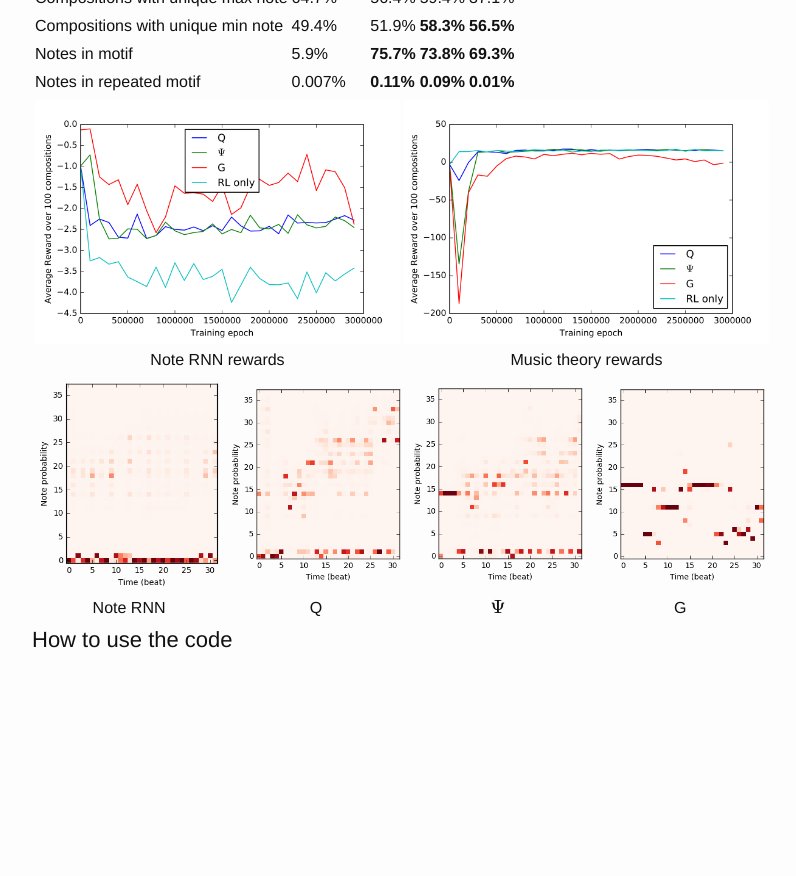
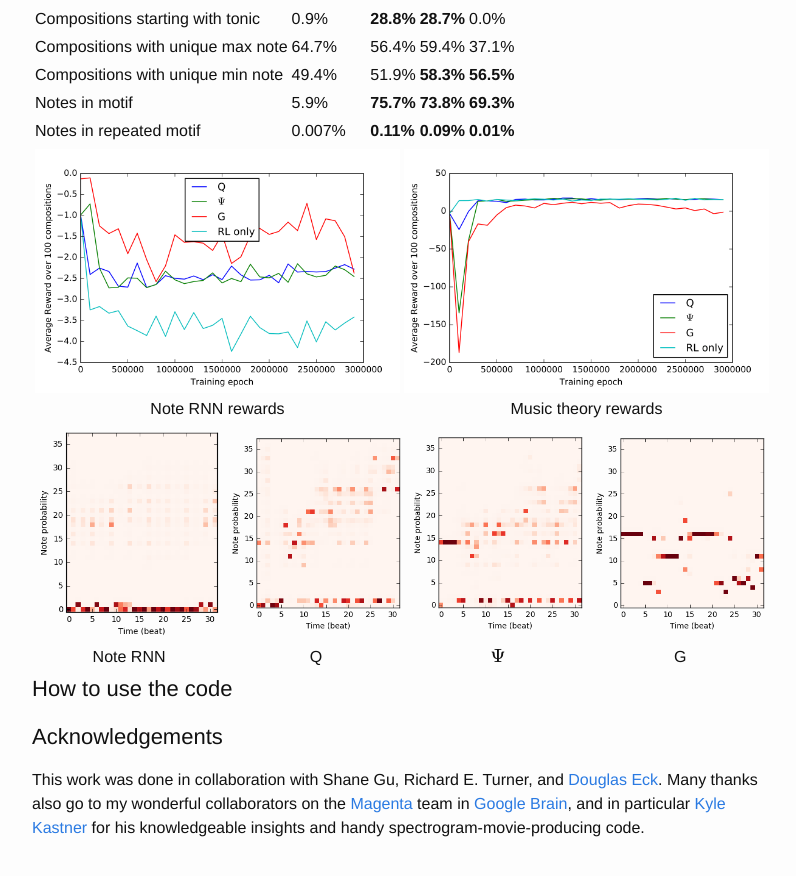
Before and after one commit to notfuchsia/notfuchsia.github.io, a Jekyll site: the page built from _posts/2016-10-10-natasha.markdown, in a window 1280 px wide and 900 px high, scrolled down 3710 px. Shown: the top 876 px of the window, without its empty margins (238-1034 px from the left). Built offline with Jekyll 4.4.1, drawn with Linux system fonts in a browser that asks for light colours; formulas are drawn with MathJax 3; before the commit the page ends 4426 px from its top, so only the background shows below that; some of the changed text lies outside the part shown.

Commit message:
acknowledgements

```diff
--- a/_posts/2016-10-10-natasha.markdown
+++ b/_posts/2016-10-10-natasha.markdown
@@ -118,4 +120,16 @@
 -------------------
 
 
+Acknowledgements
+----------------
+This work was done in collaboration with Shane Gu, Richard E. Turner, and [Douglas Eck](doug). Many thanks also go to my wonderful collaborators on the [Magenta](magenta) team in [Google Brain](brain), and in particular [Kyle Kastner](kastner) for his knowledgeable insights and handy spectrogram-movie-producing code.
+
+[our arxiv]: https://arxiv.org/abs/comingsoon
+
+[doug]: http://research.google.com/pubs/author39086.html
+[kastner]: http://kastnerkyle.github.io/
+[brain]: http://research.google.com/teams/brain/
+[tensorflow]: https://www.tensorflow.org/
+[magenta]: https://magenta.tensorflow.org/
+
 <script type="text/javascript" src="https://cdn.mathjax.org/mathjax/latest/MathJax.js?config=TeX-AMS-MML_HTMLorMML"></script>
```
Also changed, not shown: other parts of _posts/2016-10-10-natasha.markdown (+2 -0 lines).
